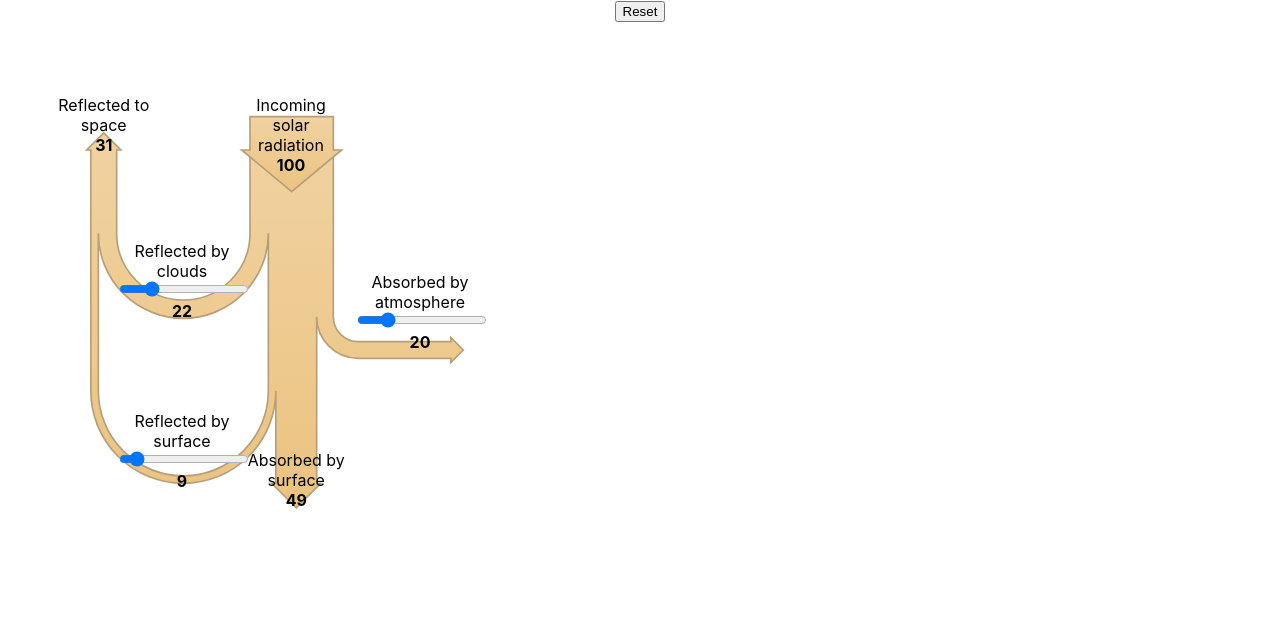
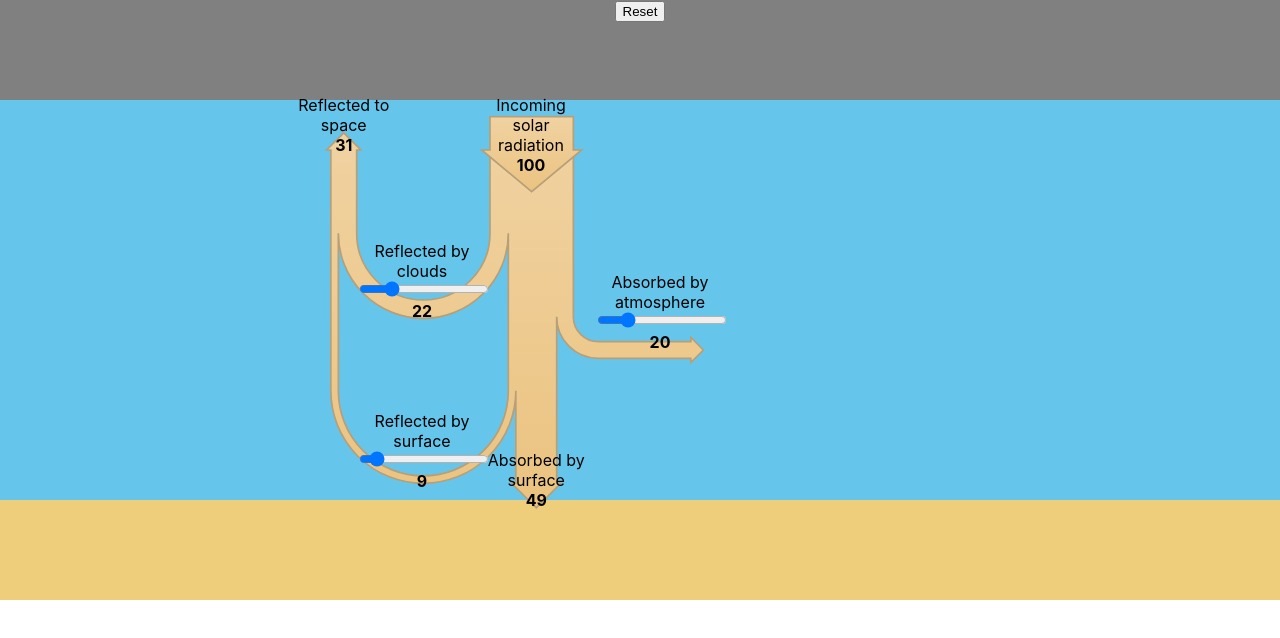
Before and after one commit to craigwalton/ClimateApp, a React (Create React App) app in the folder my-app/: page / in a window 1280 px wide. Shown: the top 638 px of the page. Built offline with nearby package versions, Linux system fonts and the light colour scheme.

Commit message:
Add main layout and divs.

```diff
--- a/my-app/src/App.css
+++ b/my-app/src/App.css
@@ -1,3 +1,38 @@
 .App {
-  text-align: center;
+    text-align: center;
+    height: 100%;
 }
+
+html, body, #root {
+    height: 100%
+}
+
+#space-background {
+    height: 100px;
+    background-color: rgb(128, 128, 128);
+}
+
+#atmosphere-background {
+    height: 400px;
+    background: #66c5ea;
+}
+
+#earth-background {
+    height: 100px;
+    background-color: #eecd7b;
+}
+
+#centered {
+    position: relative;
+    margin-left: auto;
+    margin-right: auto;
+    width: 800px;
+    height: 100%;
+}
+
+#main-content {
+    position: absolute;
+    top: 0;
+    height: 600px;
+    width: 100%;
+}
--- a/my-app/src/App.js
+++ b/my-app/src/App.js
@@ -44,14 +44,27 @@ function App() {
     const scale = 500 / 600;
     return (
         <div className="App">
-            <button type="button" onClick={reset}>Reset</button>
-            <ShortwaveArrows x={0} y={100} scattered={scatteredValue} reflected={reflectedValue} atmosphere={atmosphereValue} />
-            <Label x={291} y={95} label={"Incoming solar radiation"} value={100}/>
-            <Slider x={162} y={210 + scatteredValue / 2 * scale} label={"Reflected by clouds"} value={scatteredValue} onChange={handleScatteredSliderChange}/>
-            <Slider x={162} y={393 - reflectedValue / 2 * scale} label={"Reflected by surface"} value={reflectedValue} onChange={handleReflectedSliderChange}/>
-            <Slider x={400} y={250} label={"Absorbed by atmosphere"} value={atmosphereValue} onChange={handleAtmosphereSliderChange}/>
-            <Label x={250 + (totalReflected + (100 - atmosphereValue)) / 2 * scale} y={450} label={"Absorbed by surface"} value={absorbedBySurface}/>
-            <Label x={(140 - totalReflected / 2) * scale} y={95} label={"Reflected to space"} value={totalReflected}/>
+            <div id="space-background"></div>
+            <div id="atmosphere-background"></div>
+            <div id="earth-background"></div>
+            <div id="main-content">
+                <div id="centered">
+                    <button type="button" onClick={reset}>Reset</button>
+                    <ShortwaveArrows x={0} y={100} scattered={scatteredValue} reflected={reflectedValue}
+                                     atmosphere={atmosphereValue}/>
+                    <Label x={291} y={95} label={"Incoming solar radiation"} value={100}/>
+                    <Slider x={162} y={210 + scatteredValue / 2 * scale} label={"Reflected by clouds"}
+                            value={scatteredValue} onChange={handleScatteredSliderChange}/>
+                    <Slider x={162} y={393 - reflectedValue / 2 * scale} label={"Reflected by surface"}
+                            value={reflectedValue} onChange={handleReflectedSliderChange}/>
+                    <Slider x={400} y={250} label={"Absorbed by atmosphere"} value={atmosphereValue}
+                            onChange={handleAtmosphereSliderChange}/>
+                    <Label x={250 + (totalReflected + (100 - atmosphereValue)) / 2 * scale} y={450}
+                           label={"Absorbed by surface"} value={absorbedBySurface}/>
+                    <Label x={(140 - totalReflected / 2) * scale} y={95} label={"Reflected to space"}
+                           value={totalReflected}/>
+                </div>
+            </div>
         </div>
     );
 }
```
